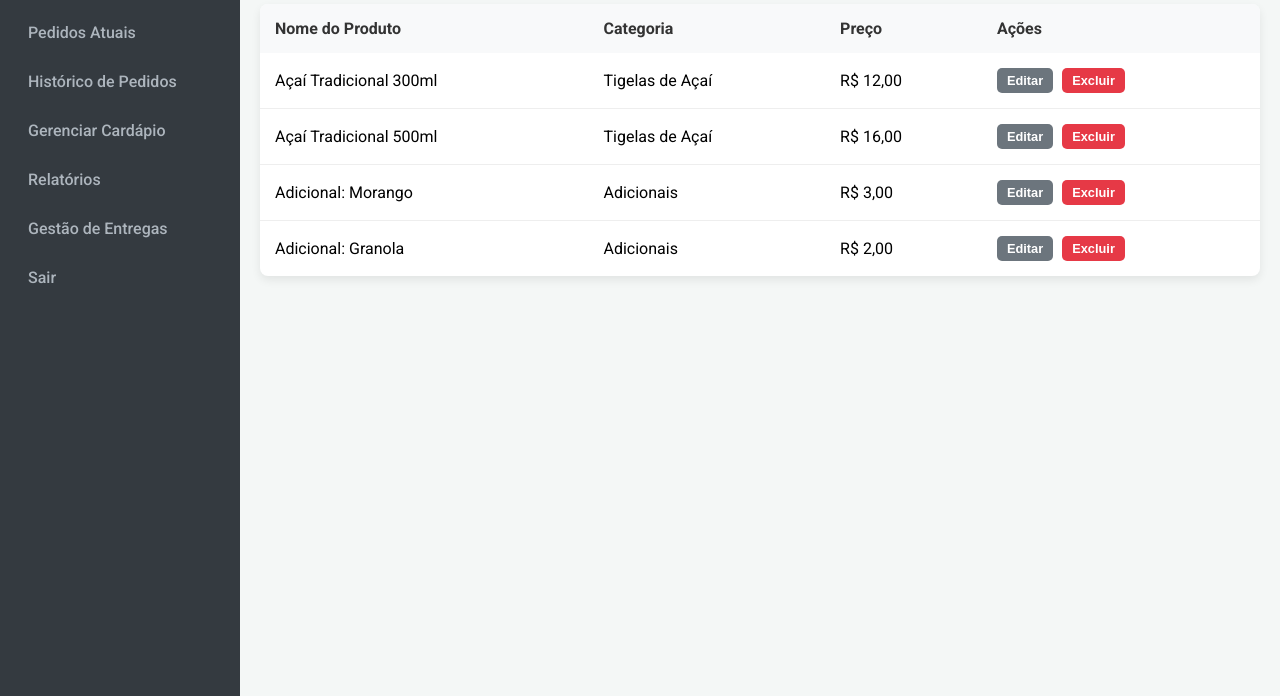
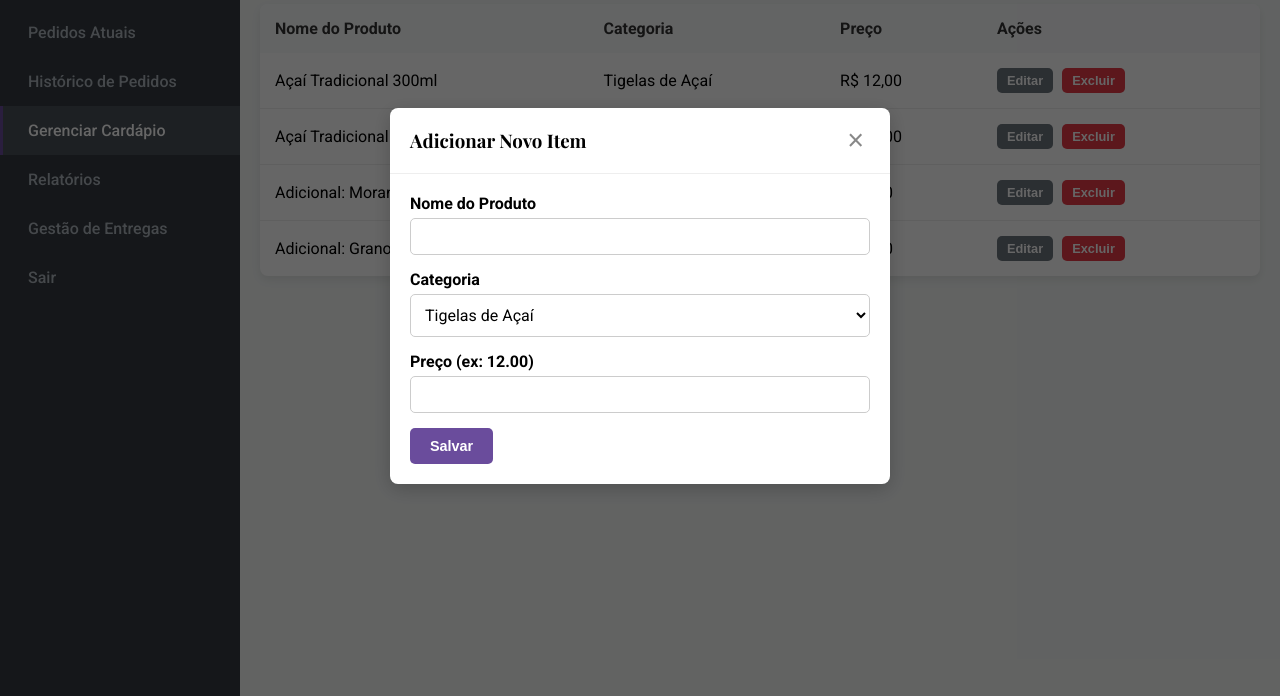
Before and after one commit to RenatoVoid/projeto, a plain HTML site: page admin/cardapio.html in a window 1280 px wide. Both pictures are taken after a click on the button "Adicionar Novo Item". Shown: the part 104-800 px from the top of the page. Drawn offline with nearby package versions, Linux system fonts and the light colour scheme.

Commit message:
Add files via upload

```diff
--- /dev/null
+++ b/admin/cardapio-modal.js
@@ -0,0 +1,73 @@
+document.addEventListener('DOMContentLoaded', () => {
+    // Seleciona os elementos da página
+    const modal = document.getElementById('item-modal');
+    const addItemBtn = document.getElementById('add-item-btn');
+    const closeModalBtn = document.getElementById('close-item-modal-btn');
+    const editItemBtns = document.querySelectorAll('.edit-btn');
+    const modalTitle = document.getElementById('modal-title');
+    const itemForm = document.getElementById('item-form');
+
+    // Campos do formulário
+    const itemNameInput = document.getElementById('item-name');
+    const itemCategoryInput = document.getElementById('item-category');
+    const itemPriceInput = document.getElementById('item-price');
+
+    // Função para abrir o modal
+    const showModal = () => {
+        modal.style.display = 'flex';
+    };
+
+    // Função para fechar o modal
+    const hideModal = () => {
+        modal.style.display = 'none';
+    };
+
+    // --- ABRIR O MODAL ---
+
+    // 1. Ao clicar em "Adicionar Novo Item"
+    addItemBtn.addEventListener('click', () => {
+        modalTitle.textContent = 'Adicionar Novo Item';
+        itemForm.reset(); // Limpa o formulário
+        showModal();
+    });
+
+    // 2. Ao clicar em "Editar"
+    editItemBtns.forEach(button => {
+        button.addEventListener('click', (event) => {
+            // Pega a linha da tabela (tr) mais próxima do botão clicado
+            const row = event.target.closest('tr');
+
+            // Pega os dados que colocamos no HTML (data- attributes)
+            const name = row.dataset.name;
+            const category = row.dataset.category;
+            const price = row.dataset.price;
+
+            // Preenche o formulário com os dados do item
+            modalTitle.textContent = 'Editar Item';
+            itemNameInput.value = name;
+            itemCategoryInput.value = category;
+            itemPriceInput.value = price;
+
+            showModal();
+        });
+    });
+
+    // --- FECHAR O MODAL ---
+
+    // 1. Ao clicar no 'X'
+    closeModalBtn.addEventListener('click', hideModal);
+
+    // 2. Ao clicar fora do modal (no overlay)
+    window.addEventListener('click', (event) => {
+        if (event.target === modal) {
+            hideModal();
+        }
+    });
+
+    // 3. Ao "Salvar" (apenas fecha o modal, como pedido)
+    itemForm.addEventListener('submit', (event) => {
+        event.preventDefault(); // Impede o envio real do formulário
+        alert('Item salvo com sucesso! (Simulação)');
+        hideModal();
+    });
+});
--- a/admin/cardapio.html
+++ b/admin/cardapio.html
@@ -15,9 +15,10 @@
             <ul>
                 <li><a href="dashboard.html">Pedidos Atuais</a></li>
                 <li><a href="historico.html">Histórico de Pedidos</a></li>
-                <li><a href="cardapio.html">Gerenciar Cardápio</a></li>
+                <li><a href="cardapio.html" class="active">Gerenciar Cardápio</a></li>
                 <li><a href="relatorios.html">Relatórios</a></li>
-                <li><a href="delivery.html">Gestão de Entregas</a></li> <li><a href="index.html">Sair</a></li>
+                <li><a href="delivery.html">Gestão de Entregas</a></li>
+                <li><a href="index.html">Sair</a></li>
             </ul>
         </nav>
     </aside>
@@ -25,7 +26,7 @@
     <main class="main-content">
         <div class="page-header">
             <h2>Gerenciar Cardápio</h2>
-            <button class="btn btn-primary">Adicionar Novo Item</button>
+            <button id="add-item-btn" class="btn btn-primary">Adicionar Novo Item</button>
         </div>
 
         <div class="content-table">
@@ -39,39 +40,39 @@
                     </tr>
                 </thead>
                 <tbody>
-                    <tr>
+                    <tr data-name="Açaí Tradicional 300ml" data-category="Tigelas de Açaí" data-price="12.00">
                         <td>Açaí Tradicional 300ml</td>
                         <td>Tigelas de Açaí</td>
                         <td>R$ 12,00</td>
                         <td>
-                            <button class="btn btn-secondary">Editar</button>
+                            <button class="btn btn-secondary edit-btn">Editar</button>
                             <button class="btn btn-danger">Excluir</button>
                         </td>
                     </tr>
-                    <tr>
+                    <tr data-name="Açaí Tradicional 500ml" data-category="Tigelas de Açaí" data-price="16.00">
                         <td>Açaí Tradicional 500ml</td>
                         <td>Tigelas de Açaí</td>
                         <td>R$ 16,00</td>
                         <td>
-                            <button class="btn btn-secondary">Editar</button>
+                            <button class="btn btn-secondary edit-btn">Editar</button>
                             <button class="btn btn-danger">Excluir</button>
                         </td>
                     </tr>
-                    <tr>
+                    <tr data-name="Adicional: Morango" data-category="Adicionais" data-price="3.00">
                         <td>Adicional: Morango</td>
                         <td>Adicionais</td>
                         <td>R$ 3,00</td>
                         <td>
-                            <button class="btn btn-secondary">Editar</button>
+                            <button class="btn btn-secondary edit-btn">Editar</button>
                             <button class="btn btn-danger">Excluir</button>
                         </td>
                     </tr>
-                    <tr>
+                    <tr data-name="Adicional: Granola" data-category="Adicionais" data-price="2.00">
                         <td>Adicional: Granola</td>
                         <td>Adicionais</td>
                         <td>R$ 2,00</td>
                         <td>
-                            <button class="btn btn-secondary">Editar</button>
+                            <button class="btn btn-secondary edit-btn">Editar</button>
                             <button class="btn btn-danger">Excluir</button>
                         </td>
                     </tr>
@@ -80,5 +81,36 @@
         </div>
     </main>
 
+    <div id="item-modal" class="modal-overlay" style="display: none;">
+        <div class="modal-content">
+            <div class="modal-header">
+                <h3 id="modal-title">Adicionar Novo Item</h3>
+                <button id="close-item-modal-btn" class="close-btn">&times;</button>
+            </div>
+            <div class="modal-body">
+                <form id="item-form">
+                    <div class="input-group">
+                        <label for="item-name">Nome do Produto</label>
+                        <input type="text" id="item-name" required>
+                    </div>
+                    <div class="input-group">
+                        <label for="item-category">Categoria</label>
+                        <select id="item-category" required>
+                            <option value="Tigelas de Açaí">Tigelas de Açaí</option>
+                            <option value="Adicionais">Adicionais</option>
+                            <option value="Bebidas">Bebidas</option>
+                        </select>
+                    </div>
+                    <div class="input-group">
+                        <label for="item-price">Preço (ex: 12.00)</label>
+                        <input type="text" id="item-price" required>
+                    </div>
+                    <button type="submit" class="btn btn-primary">Salvar</button>
+                </form>
+            </div>
+        </div>
+    </div>
+
+    <script src="cardapio-modal.js"></script>
 </body>
 </html>
--- a/admin/dashboard-style.css
+++ b/admin/dashboard-style.css
@@ -757,3 +757,17 @@ td .btn {
 .modal-body textarea {
     resize: vertical;
 }
+
+/* Adicione no final de admin/dashboard-style.css */
+
+/* Estilo para o dropdown (select) no modal */
+.modal-body select {
+    width: 100%;
+    padding: 10px;
+    border: 1px solid #ccc;
+    border-radius: 5px;
+    box-sizing: border-box;
+    font-family: 'Roboto', sans-serif;
+    font-size: 1em;
+    background-color: white;
+}
```
